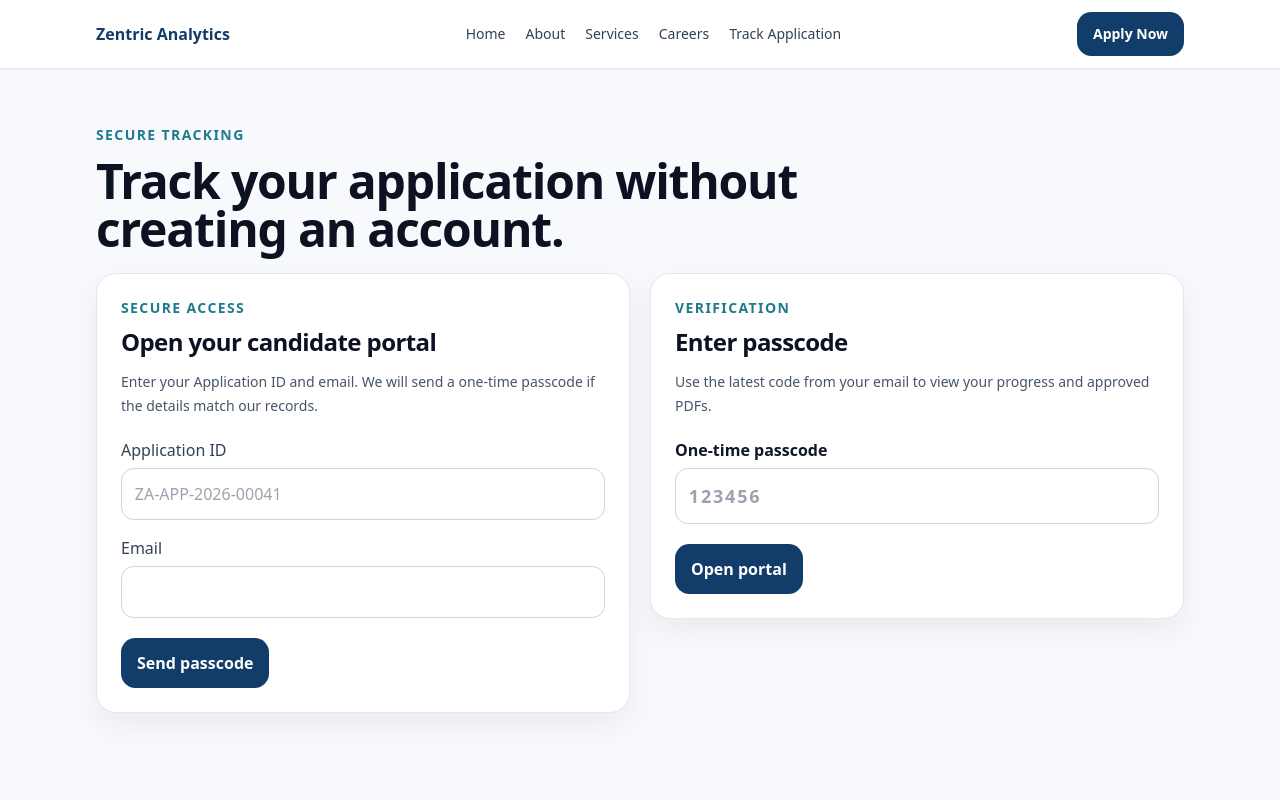
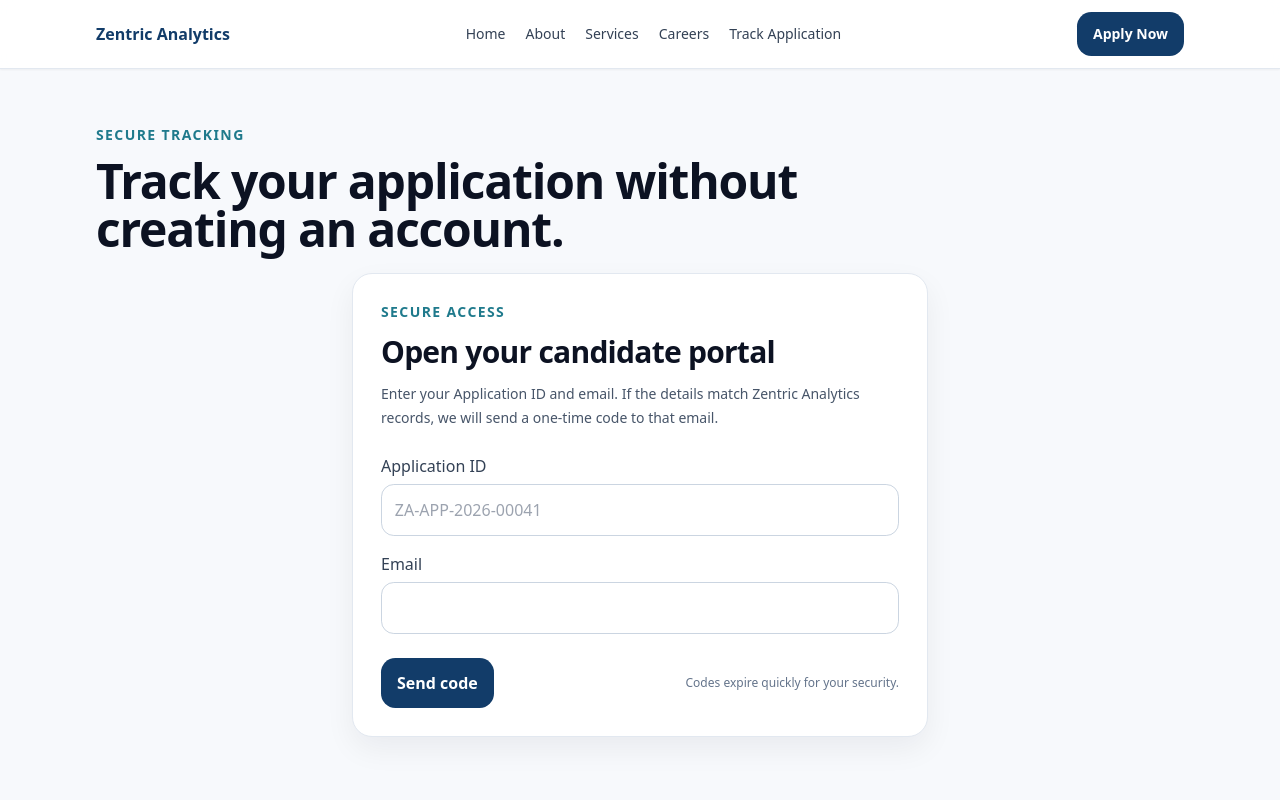
Before and after one commit to Zentric-Analytics/Zentricanalytics.com, a Next.js app: page /track in a window 1280 px wide. Shown: the top 800 px of the page. Built offline with nearby package versions, Linux system fonts and the light colour scheme.

Commit message:
Split candidate tracking verification flow

```diff
--- a/src/app/track/TrackForms.tsx
+++ b/src/app/track/TrackForms.tsx
@@ -1,55 +1,37 @@
 'use client';
 
-import { useEffect, useRef } from 'react';
 import { useFormStatus } from 'react-dom';
-import { requestAccessCode, verifyAccessCode } from './actions';
+import { requestAccessCode } from './actions';
 
 type TrackFormsProps = {
   applicationId?: string;
   email?: string;
-  requested?: boolean;
   limited?: boolean;
   error?: boolean;
-  verifiedFailed?: boolean;
 };
 
-function SubmitButton({ idle, pending }: { idle: string; pending: string }) {
+function SubmitButton() {
   const status = useFormStatus();
   return (
     <button className="btn btn-primary w-full justify-center sm:w-auto" type="submit" disabled={status.pending} aria-disabled={status.pending}>
-      {status.pending ? pending : idle}
+      {status.pending ? 'Sending...' : 'Send code'}
     </button>
   );
 }
 
-export function TrackForms({ applicationId, email, requested, limited, error, verifiedFailed }: TrackFormsProps) {
-  const codeFormRef = useRef<HTMLFormElement>(null);
-  const codeFormActive = requested || verifiedFailed;
-
-  useEffect(() => {
-    if (requested) {
-      codeFormRef.current?.scrollIntoView({ behavior: 'smooth', block: 'center' });
-      codeFormRef.current?.querySelector<HTMLInputElement>('input[name="code"]')?.focus({ preventScroll: true });
-    }
-  }, [requested]);
-
+export function TrackForms({ applicationId, email, limited, error }: TrackFormsProps) {
   return (
-    <div className="grid gap-5 lg:grid-cols-[minmax(0,1fr)_minmax(0,1fr)] lg:items-start">
-      <form action={requestAccessCode} className="card space-y-5 border border-slate-200 p-5 sm:p-6">
-        <div>
+    <div className="mx-auto max-w-xl">
+      <form action={requestAccessCode} className="card space-y-6 border border-slate-200 p-5 shadow-sm sm:p-7" aria-labelledby="track-access-heading">
+        <div className="space-y-3">
           <p className="text-sm font-semibold uppercase tracking-widest text-accent">Secure access</p>
-          <h2 className="mt-2 text-2xl font-bold tracking-tight text-ink">Open your candidate portal</h2>
-          <p className="mt-3 text-sm leading-6 text-slate-600">
-            Enter your Application ID and email. We will send a one-time passcode if the details match our records.
+          <h2 id="track-access-heading" className="text-2xl font-bold tracking-tight text-ink sm:text-3xl">
+            Open your candidate portal
+          </h2>
+          <p className="text-sm leading-6 text-slate-600">
+            Enter your Application ID and email. If the details match Zentric Analytics records, we will send a one-time code to that email.
           </p>
         </div>
-
-        {requested ? (
-          <div className="rounded-2xl border border-green-200 bg-green-50 p-4 text-green-800" role="status">
-            <p className="font-semibold">Passcode sent</p>
-            <p className="mt-1 text-sm">Check your email, then enter the code in the next panel.</p>
-          </div>
-        ) : null}
 
         {limited ? (
           <div className="rounded-2xl border border-amber-200 bg-amber-50 p-4 text-amber-900" role="status">
@@ -60,7 +42,7 @@ export function TrackForms({ applicationId, email, requested, limited, error, ve
 
         {error ? (
           <div className="rounded-2xl border border-red-200 bg-red-50 p-4 text-red-800" role="alert">
-            <p className="font-semibold">We could not send the code.</p>
+            <p className="font-semibold">We could not process the request.</p>
             <p className="mt-1 text-sm">Please try again shortly.</p>
           </div>
         ) : null}
@@ -77,44 +59,10 @@ export function TrackForms({ applicationId, email, requested, limited, error, ve
           </label>
         </div>
 
-        <SubmitButton idle="Send passcode" pending="Sending..." />
-      </form>
-
-      <form
-        ref={codeFormRef}
-        action={verifyAccessCode}
-        className={`card scroll-mt-6 space-y-5 border p-5 sm:p-6 ${codeFormActive ? 'border-brand bg-white shadow-lg ring-4 ring-blue-50' : 'border-slate-200 bg-white'}`}
-        aria-labelledby="track-code-heading"
-      >
-        <div>
-          <p className="text-sm font-semibold uppercase tracking-widest text-accent">Verification</p>
-          <h2 id="track-code-heading" className="mt-2 text-2xl font-bold tracking-tight text-ink">Enter passcode</h2>
-          <p className="mt-3 text-sm leading-6 text-slate-600">
-            Use the latest code from your email to view your progress and approved PDFs.
-          </p>
+        <div className="flex flex-col gap-3 sm:flex-row sm:items-center sm:justify-between">
+          <SubmitButton />
+          <p className="text-xs leading-5 text-slate-500">Codes expire quickly for your security.</p>
         </div>
-
-        {requested ? (
-          <p className="rounded-2xl border border-teal-200 bg-teal-50 p-4 text-sm font-semibold text-teal-800" role="status">
-            Ready for your code.
-          </p>
-        ) : null}
-
-        {verifiedFailed ? (
-          <p className="rounded-2xl border border-red-200 bg-red-50 p-4 text-sm font-semibold text-red-700" role="alert">
-            The code is invalid or expired. Request a new code if needed.
-          </p>
-        ) : null}
-
-        <input type="hidden" name="applicationId" value={applicationId ?? ''} />
-        <input type="hidden" name="email" value={email ?? ''} />
-
-        <label className="field text-base font-semibold text-slate-900">
-          One-time passcode
-          <input className="input bg-white text-lg tracking-widest" name="code" inputMode="numeric" autoComplete="one-time-code" placeholder="123456" required />
-        </label>
-
-        <SubmitButton idle="Open portal" pending="Verifying..." />
       </form>
     </div>
   );
--- a/src/app/track/actions.ts
+++ b/src/app/track/actions.ts
@@ -14,7 +14,13 @@ type RedirectStatus = 'requested' | 'limited' | 'error';
 function trackUrl(status: RedirectStatus, applicationId: string, email: string) {
   const params = new URLSearchParams({ applicationId, email });
   params.set(status === 'requested' ? 'requested' : status, '1');
-  return `/track?${params.toString()}`;
+  const path = status === 'requested' ? '/track/verify' : '/track';
+  return `${path}?${params.toString()}`;
+}
+
+function verifyUrl(applicationId: string, email: string) {
+  const params = new URLSearchParams({ applicationId, email, requested: '1', verified: '0' });
+  return `/track/verify?${params.toString()}`;
 }
 
 function safeDiagnostics(event: string, diagnostics: Record<string, unknown>) {
@@ -92,7 +98,7 @@ export async function verifyAccessCode(formData: FormData) {
   const code = String(formData.get('code') ?? '').trim();
   const h = await headers();
   const ipHash = sha256(h.get('x-forwarded-for') ?? 'unknown');
-  const failedUrl = `/track?verified=0&applicationId=${encodeURIComponent(applicationId)}&email=${encodeURIComponent(email)}`;
+  const failedUrl = verifyUrl(applicationId, email);
   const limit = await checkRateLimit({ scope: 'access-code-verify', key: `${applicationId}:${email}:${ipHash}`, limit: accessCodeRateLimitConfig.verifyLimit(), windowMs: accessCodeRateLimitConfig.windowMs() });
   if (!limit.allowed) redirect(failedUrl);
   const app = await prisma.jobApplication.findFirst({ where: { applicationId, deletedAt: null }, include: { applicant: true } });
--- a/src/app/track/page.tsx
+++ b/src/app/track/page.tsx
@@ -13,10 +13,8 @@ export default async function Track({ searchParams }: { searchParams: TrackSearc
         <TrackForms
           applicationId={params.applicationId}
           email={params.email}
-          requested={params.requested === '1'}
           limited={params.limited === '1'}
           error={params.error === '1'}
-          verifiedFailed={params.verified === '0'}
         />
       </Section>
     </PageShell>
--- /dev/null
+++ b/src/app/track/verify/VerifyCodeForm.tsx
@@ -0,0 +1,66 @@
+'use client';
+
+import Link from 'next/link';
+import { useFormStatus } from 'react-dom';
+import { verifyAccessCode } from '../actions';
+
+type VerifyCodeFormProps = {
+  applicationId?: string;
+  email?: string;
+  requested?: boolean;
+  verifiedFailed?: boolean;
+};
+
+function SubmitButton() {
+  const status = useFormStatus();
+  return (
+    <button className="btn btn-primary w-full justify-center sm:w-auto" type="submit" disabled={status.pending} aria-disabled={status.pending}>
+      {status.pending ? 'Verifying...' : 'Open portal'}
+    </button>
+  );
+}
+
+export function VerifyCodeForm({ applicationId, email, requested, verifiedFailed }: VerifyCodeFormProps) {
+  return (
+    <div className="mx-auto max-w-xl">
+      <form action={verifyAccessCode} className="card space-y-6 border border-slate-200 p-5 shadow-sm sm:p-7" aria-labelledby="track-verify-heading">
+        <div className="space-y-3">
+          <p className="text-sm font-semibold uppercase tracking-widest text-accent">Verification</p>
+          <h2 id="track-verify-heading" className="text-2xl font-bold tracking-tight text-ink sm:text-3xl">
+            Enter your passcode
+          </h2>
+          <p className="text-sm leading-6 text-slate-600">Enter the latest code sent to your email.</p>
+        </div>
+
+        {requested ? (
+          <div className="rounded-2xl border border-teal-200 bg-teal-50 p-4 text-teal-900" role="status">
+            <p className="font-semibold">If the details match Zentric Analytics records, a code was sent.</p>
+            <p className="mt-1 text-sm">Use the latest email code to continue.</p>
+          </div>
+        ) : null}
+
+        {verifiedFailed ? (
+          <div className="rounded-2xl border border-red-200 bg-red-50 p-4 text-red-800" role="alert">
+            <p className="font-semibold">The code is invalid or expired.</p>
+            <p className="mt-1 text-sm">Check the latest code or request a new one.</p>
+          </div>
+        ) : null}
+
+        <input type="hidden" name="applicationId" value={applicationId ?? ''} />
+        <input type="hidden" name="email" value={email ?? ''} />
+
+        <label className="field text-base font-semibold text-slate-900">
+          One-time passcode
+          <input className="input bg-white text-lg tracking-widest" name="code" inputMode="numeric" autoComplete="one-time-code" placeholder="123456" required autoFocus />
+        </label>
+
+        <div className="flex flex-col gap-3 sm:flex-row sm:items-center sm:justify-between">
+          <SubmitButton />
+          <Link className="text-sm font-semibold text-brand underline-offset-4 hover:underline" href="/track">
+            Request a new code
+          </Link>
+        </div>
+      </form>
+    </div>
+  );
+}
--- /dev/null
+++ b/src/app/track/verify/page.tsx
@@ -0,0 +1,22 @@
+import { PageShell } from '@/components/PageShell';
+import { Section } from '@/components/Section';
+import { VerifyCodeForm } from './VerifyCodeForm';
+
+type VerifySearchParams = Promise<Record<string, string | undefined>>;
+
+export default async function TrackVerify({ searchParams }: { searchParams: VerifySearchParams }) {
+  const params = await searchParams;
+
+  return (
+    <PageShell>
+      <Section eyebrow="Secure tracking" title="Verify your access code.">
+        <VerifyCodeForm
+          applicationId={params.applicationId}
+          email={params.email}
+          requested={params.requested === '1'}
+          verifiedFailed={params.verified === '0'}
+        />
+      </Section>
+    </PageShell>
+  );
+}
```
Also changed, not shown: 1 other file (tests, documents, lock files or other folders).
